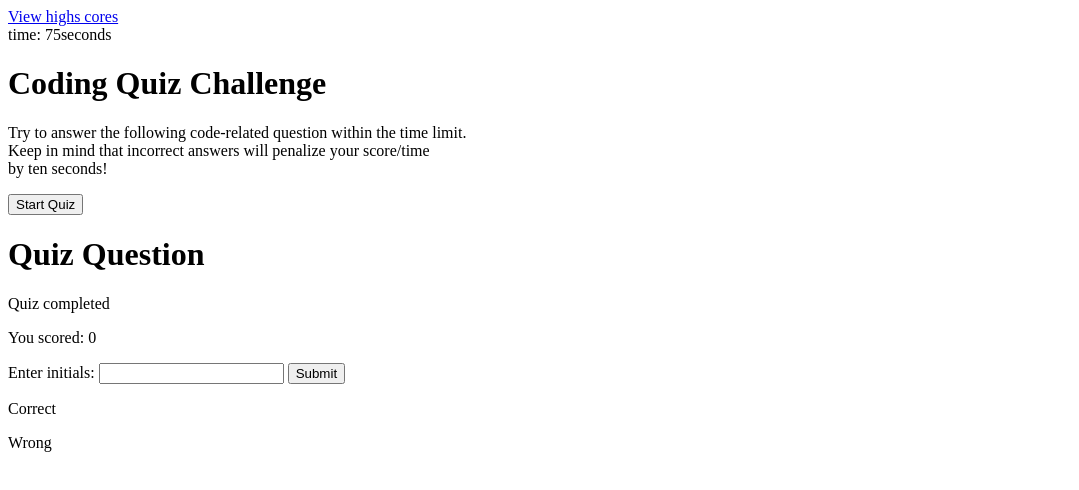
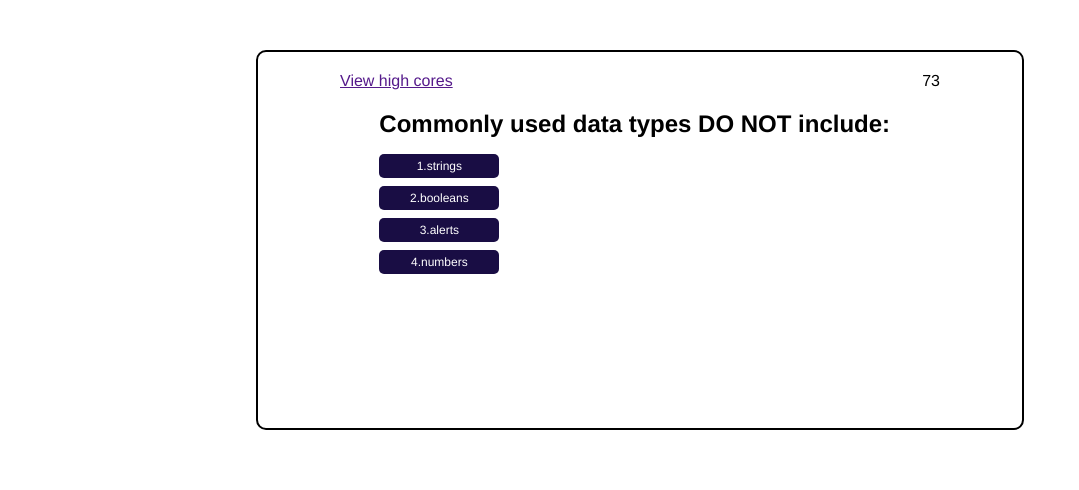
Before and after one commit to MeenaAlemiJalal/multi-choice-quiz, a plain HTML site: page index.html in a window 1280 px wide. Both pictures are taken after a click on the button "Start Quiz". Shown: the whole page, without its empty margins (0-1079 px from the left). Drawn offline with Linux system fonts and the light colour scheme.

Commit message:
quiz questions and answers section completed

```diff
--- a/index.html
+++ b/index.html
@@ -1,5 +1,6 @@
 <!DOCTYPE html>
 <html lang="en">
+
 <head>
   <meta charset="UTF-8">
   <meta http-equiv="X-UA-Compatible" content="IE=edge">
@@ -7,53 +8,54 @@
   <title>Code-Quiz</title>
   <link rel="stylesheet" href="./style.css">
 </head>
+
 <body>
-    <header>
-        <section class="contianer d-flex justify-content-center mt-5">
-            <nav class= navbar-inverse >
-                <a class="navbar-brand" id="highscore-link" href="./score.html">View highs cores</a>
-                <div class="navbar-text" id="restartbutton"> time: 75seconds
-
-                </div>
+  <div class="container">
+    <header class="header">
+      <nav class="navbar">
+        <a class="navbar-link" id="highscore-link" href="">View high cores</a>
+        <div class="header-timer" id="timer">Time: 0</div>
       </nav>
-        </section>
     </header>
-    <main>
-        <div id="start" class="quiz">
+    <main class="body">
+      <div class="body-start" id="body-start">
         <h1>Coding Quiz Challenge</h1>
-            <P class="text">
-                Try to answer the following code-related question within the time limit.
-                <br>
-                Keep in mind that incorrect answers will penalize your score/time
-                <br>
+        <P class="body-start-text">
+          Try to answer the following code-related question within the time limit.<br>
+          Keep in mind that incorrect answers will penalize your score/time<br>
           by ten seconds!
         </P>
-            <button id="start-button">Start Quiz</button>
+        <button id="start-btn" class="body-btn">Start Quiz</button>
       </div>
-        <div id="quiz-question">
-            <p id="timer:0"></p>
-            <h1 id="question">Quiz Question</h1>
+      <div class="body-questions" id="questions">
+        <h1 id="question-text"></h1>
+        <button class="body-btn" id="answer-1"></button>
+        <button class="body-btn" id="answer-2"></button>
+        <button class="body-btn" id="answer-3"></button>
+        <button class="body-btn" id="answer-4"></button>
       </div>
-        <section class="quiz-section>
-            <h1 id="end-title">Quiz completed</h1>
-            <p id="score-text">You scored: <span id="score">0</span></p>
-            <form id="submit-score">
+      <div class="body-alldone" id="all-done">
+          <h1>All done!</h1>
+          <p id="final-score"></p>
+          <div>
             <label for="initials">Enter initials:</label>
             <input type="text" id="initials">
-              <button type="submit">Submit</button>
-              <p id="error-message"></p>
-            </form>
+            <button class="body-btn" id="submit-btn">Submit</button>
+        </div>
+      </div>
 
-          </section>
-          <div>
-            <p id="correct">Correct</p>
-            <p id="wrong">Wrong</p>
+    <div class="body-high-score">
+        <h1>Highscores</h1>
+        <ol><li id="highscore"></li></ol>
+        <button class="body-btn" id="go-back-btn">Go Back</button>
+        <button class="body-btn" id="clear-score-btn">Clear Hightscores</button>
+    </div>
+      <div class="body-answer-status" id="body-answer-status">
+        <p id="answer-status">Wrong!</p>
       </div>
     </main>
-    <div> <nav></nav>
+  </div>
+  <script src="./script.js"></script>
+</body>
 
-    </div>
-
-
-</body>
 </html>
--- a/script.js
+++ b/script.js
@@ -0,0 +1,109 @@
+const questions = {
+    1: {
+        question: 'Commonly used data types DO NOT include:',
+        choices: ['1.strings', '2.booleans', '3.alerts', '4.numbers'],
+        answer: '3.alerts'
+    },
+    2: {
+        question: 'The condition in an if/else statement is enclosed withing____.',
+        choices: ['1.quotes', '2.currly brackets', '3.parenthesis', '4.squarebrakets'],
+        answer: '3.parenthesis'
+    },
+    3: {
+        question: 'Arrays in javascript can be used to store_____.',
+        choices: ['1.numbers and strings', '2.other arrays', '3.booleans', '4.all of the above'],
+        answer: '3.all of the above'
+    },
+    4:{
+        question: 'String values must be inclused within_____ being assigned to variables.',
+        choices: ['1.commas', '2.curly brackets', '3.quotes', '4.parenthesis'],
+        answer: '3.quotes'
+    },
+    5:{
+        question: 'A very useful tool used during development and debuging for printing content to the debuger is:',
+        choices: ['1.javascript', '2.terminal/bash', '3.for loops', '4.console.log'],
+        answer: '4.console.log'
+    }
+}
+
+const startBtn = document.getElementById('start-btn')
+const bodyStartContainer = document.getElementById('body-start')
+const timer =  document.getElementById('timer')
+let currentQuestionNumber = 1
+let currentQuestion
+let timerSeconds = 75
+let score = 0
+
+function startQuiz(){
+    // hide the start section by clicking the start quiz button
+    bodyStartContainer.style.display = 'none'
+    setInterval(function(){
+        timerSeconds--
+        timer.innerHTML = timerSeconds
+    }, 1000)
+    //get the current question from the questions object
+    getQuestion(currentQuestionNumber)
+
+
+    const questionsContainer = document.getElementById('questions')
+    renderQuestion(currentQuestion)
+    questionsContainer.style.display = 'flex'
+}
+
+function renderQuestion(currentQuestion) {
+    const questionTextElement = document.getElementById('question-text')
+    const answerBtn1 = document.getElementById('answer-1')
+    const answerBtn2 = document.getElementById('answer-2')
+    const answerBtn3 = document.getElementById('answer-3')
+    const answerBtn4 = document.getElementById('answer-4')
+    questionTextElement.innerHTML = currentQuestion.question
+    answerBtn1.innerHTML = currentQuestion.choices[0]
+    answerBtn2.innerHTML = currentQuestion.choices[1]
+    answerBtn3.innerHTML = currentQuestion.choices[2]
+    answerBtn4.innerHTML = currentQuestion.choices[3]
+    answerBtn1.addEventListener('click', saveAnswer)
+    answerBtn2.addEventListener('click', saveAnswer)
+    answerBtn3.addEventListener('click', saveAnswer)
+    answerBtn4.addEventListener('click', saveAnswer)
+}
+
+function saveAnswer(event) {
+    const userAnswer = event.target.innerHTML
+    currentQuestionNumber++
+    console.log(currentQuestionNumber)
+   if(currentQuestionNumber <= 5) {
+        // check the answer status
+        let status = userAnswer === currentQuestion.answer ? 'Correct!' : 'Wrong!'
+        // display the answer status
+        const answerStatusContainer = document.getElementById('body-answer-status')
+        const answerStatus = document.getElementById('answer-status')
+        answerStatusContainer.style.display = 'block'
+        answerStatus.innerHTML = status
+        if (status === 'Wrong!') {
+            timerSeconds = timerSeconds - 10
+            timer.innerHTML = timerSeconds
+            score = score - 10
+        } else {
+            score = score + 10
+        }
+        getQuestion(currentQuestionNumber)
+        renderQuestion(currentQuestion)
+
+    } else {
+       const allDoneContainer = document.getElementById('all-done')
+       const highScoreContainer = document.getElementById('final-score')
+       const questionsContainer = document.getElementById('questions')
+       questionsContainer.style.display = 'none'
+       highScoreContainer.innerHTML = `Your final score is ${score}`
+       allDoneContainer.style.display = 'flex'
+    }
+
+}
+
+
+function getQuestion(questionNumber) {
+    currentQuestion =  questions[questionNumber]
+}
+
+
+startBtn.addEventListener('click', startQuiz)
--- a/style.css
+++ b/style.css
@@ -0,0 +1,100 @@
+* {
+    margin: 0;
+    padding: 0;
+    box-sizing: border-box;
+    font-family:'Franklin Gothic Medium', 'Arial Narrow', Arial, sans-serif
+}
+
+body{
+    display: flex;
+    justify-content: center;
+}
+
+.container {
+    border: 2px solid black;
+    margin-top: 50px;
+    border-radius: 10px;
+    padding: 20px;
+    width: 60%;
+    display: flex;
+    flex-direction: column;
+    align-items: center;
+    height: 380px;
+}
+
+.navbar{
+    display:flex;
+    justify-content:  space-between;
+    margin-bottom: 20px;
+    width: 600px;
+}
+
+.body {
+    display: flex;
+    justify-content: center;
+    flex-direction: column;
+    align-items: center;
+    text-align: center;
+    width: 80%;
+}
+
+h1 {
+    margin-bottom: 8px;
+    font-size:x-large;
+    width: 100%;
+}
+
+.body-btn {
+  background-color: rgb(25, 13, 68);
+  border: none;
+  color: white;
+  padding: 5px 15px;
+  border-radius: 5px;
+  margin-top: 8px;
+  font-size: 12px;
+}
+
+.body-btn:hover {
+  cursor: pointer;
+  background-color: rgb(132, 74, 185);
+}
+
+.body-alldone {
+  text-align: left;
+  width: 90%;
+  display: none;
+  flex-direction: column;
+}
+
+.body-high-score {
+  text-align: left;
+  width: 70%;
+  display: none;
+}
+
+.body-questions {
+  display: flex;
+  flex-direction: column;
+  width: 90%;
+  text-align: left;
+  display: none;
+}
+
+.body-questions button {
+  max-width:120px;
+}
+
+.body-answer-status {
+  border-top: 1.5px solid gray;
+  margin-top: 20px;
+  font-size: 17px;
+  width: 90%;
+  text-align: left;
+  display: none;
+}
+
+.body-answer-status p {
+  margin-top: 10px;
+  font-style: italic;
+  color: gray;
+}
```
Lines whose indentation alone changed are shown as unchanged.
